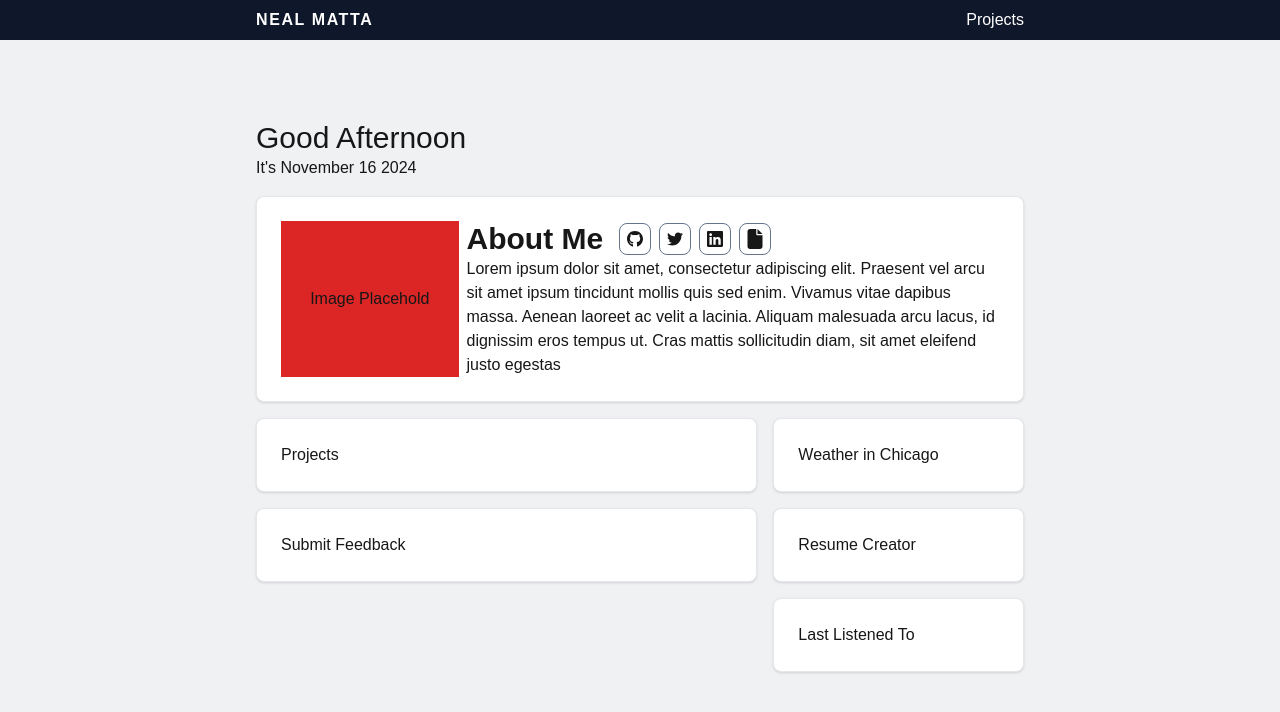
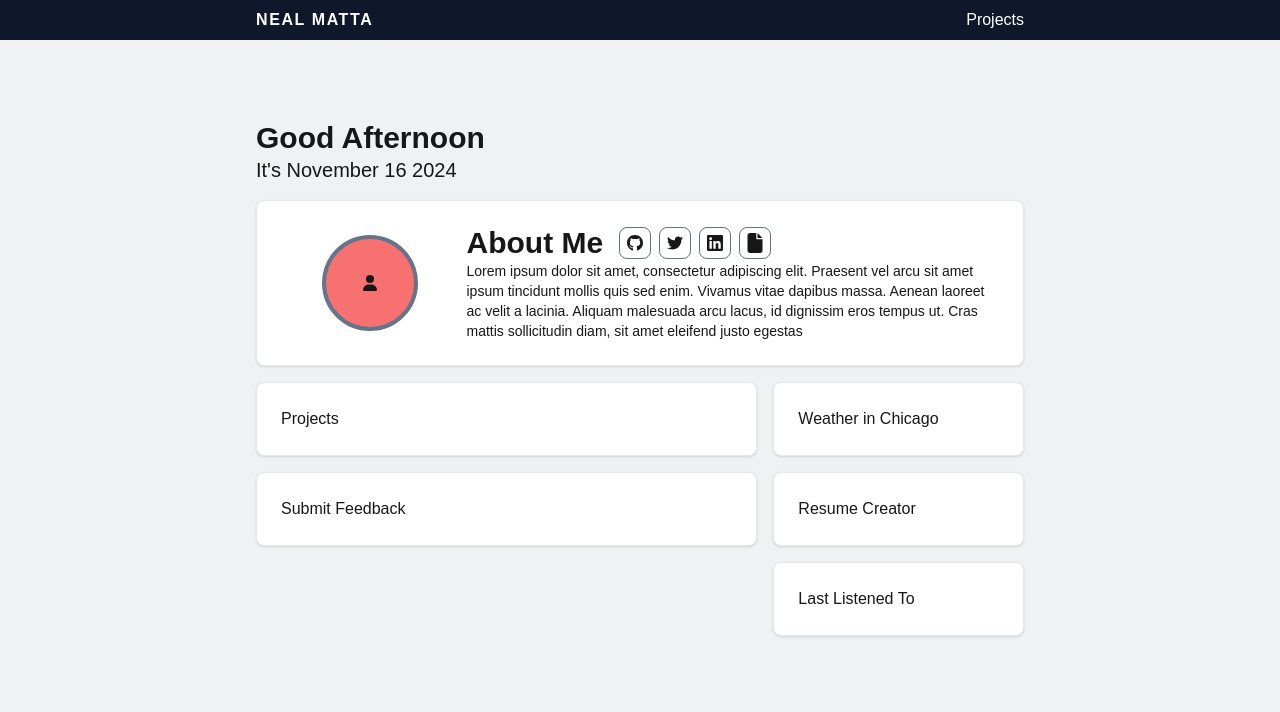
Before and after one commit to NealMatta/personal-website, a Next.js app: page / in a window 1280 px wide. Shown: the top 712 px of the page. Built offline with nearby package versions, Linux system fonts and the light colour scheme.

Commit message:
Finished about me layout

```diff
--- a/app/layout.tsx
+++ b/app/layout.tsx
@@ -1,5 +1,4 @@
 import type { Metadata } from 'next';
-
 import '@/src/styles/globals.css';
 import NavBar from '@/src/components/navigation/NavBar';
 
--- a/app/page.tsx
+++ b/app/page.tsx
@@ -5,9 +5,9 @@ export default function Home() {
   return (
     <div className="container mt-5 md:mt-20">
       <div className="mb-4">
-        <h1 className="text-3xl">Good Afternoon</h1>
+        <h1 className="text-3xl font-bold">Good Afternoon</h1>
         {/* Morning, Afternoon, and Evening changes depending on time */}
-        <h3>It&apos;s November 16 2024</h3>
+        <h3 className="text-xl ">It&apos;s November 16 2024</h3>
       </div>
 
       <div className="flex">
--- a/src/components/About/About.tsx
+++ b/src/components/About/About.tsx
@@ -1,16 +1,20 @@
 import BasicCard from '../card/BasicCard';
 import SocialLinks from './SocialLinks';
 // import Image from 'next/image';
+import { FontAwesomeIcon } from '@fortawesome/react-fontawesome';
+import { faUser } from '@fortawesome/free-solid-svg-icons';
 
 export default function About() {
   return (
     <BasicCard>
-      <div className="flex gap-2">
-        <div className="w-1/4 bg-red-600">
+      <div className="flex flex-col md:flex-row gap-4 md:gap-2">
+        <div className="w-full md:w-1/4 ">
           <div className="flex h-full items-center justify-center ">
-            <p>Image Placehold</p>
-          </div>
-          {/* <Image
+            <div className="flex space-x-2">
+              <div className="relative flex h-24 w-24 items-center justify-center rounded-full border-4 border-slate-500 bg-red-400 ">
+                <FontAwesomeIcon icon={faUser} className="w-12" />
+              </div>
+              {/* <Image
             className=""
             src="/next.svg"
             alt="Next.js logo"
@@ -18,14 +22,16 @@ export default function About() {
             height={50}
             priority
           /> */}
+            </div>
+          </div>
         </div>
-        <div className="w-3/4">
+        <div className="w-full md:w-3/4">
           <div className="flex flex-col">
             <div className="flex gap-4 items-center ">
               <h1 className="font-bold text-3xl">About Me </h1>
               <SocialLinks />
             </div>
-            <div>
+            <div className="text-sm">
               Lorem ipsum dolor sit amet, consectetur adipiscing elit. Praesent
               vel arcu sit amet ipsum tincidunt mollis quis sed enim. Vivamus
               vitae dapibus massa. Aenean laoreet ac velit a lacinia. Aliquam
```
